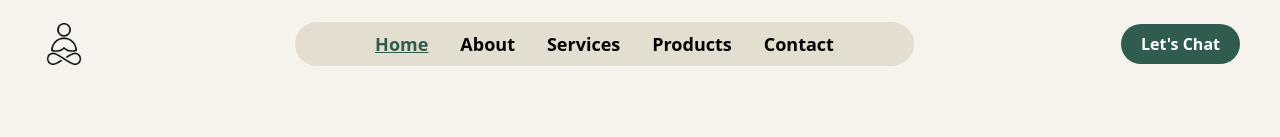
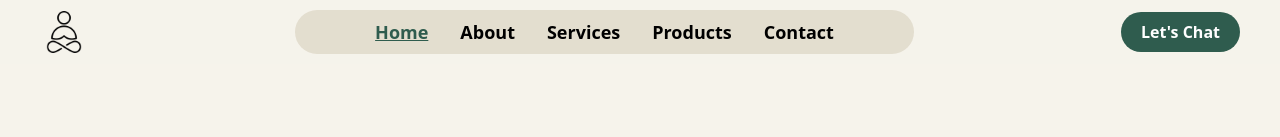
Before and after one commit to salman221b/YOGKALARISAMRIDDHI, a React (Vite) app in the folder yogkalari/: page / in a window 1280 px wide. Shown: the top 137 px of the page. Built offline with nearby package versions, Linux system fonts and the light colour scheme.

Commit message:
Changes in Navbar

```diff
--- a/yogkalari/src/components/Navbar.jsx
+++ b/yogkalari/src/components/Navbar.jsx
@@ -24,7 +24,7 @@
 
   return (
     <nav className="text-white fixed w-full z-20 bg-[rgba(246,243,235,0.7)]">
-      <div className="max-w-7xl mx-auto px-6 sm:px-10 mt-3">
+      <div className="max-w-7xl mx-auto px-6 sm:px-10">
         <div className="flex justify-between items-center h-16">
 
           {/* Left - Logo */}
```
